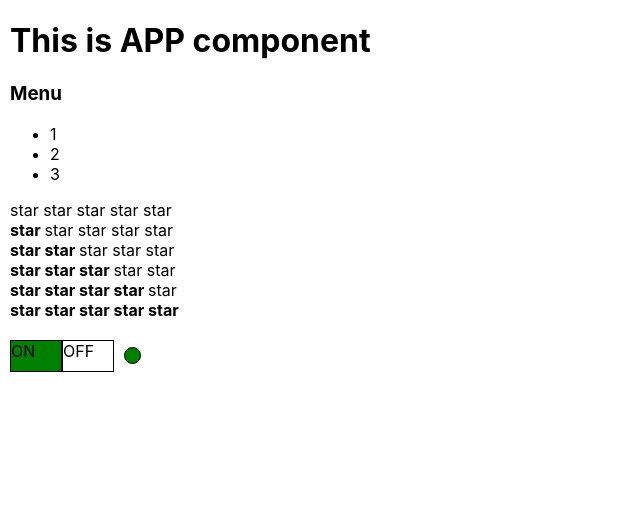
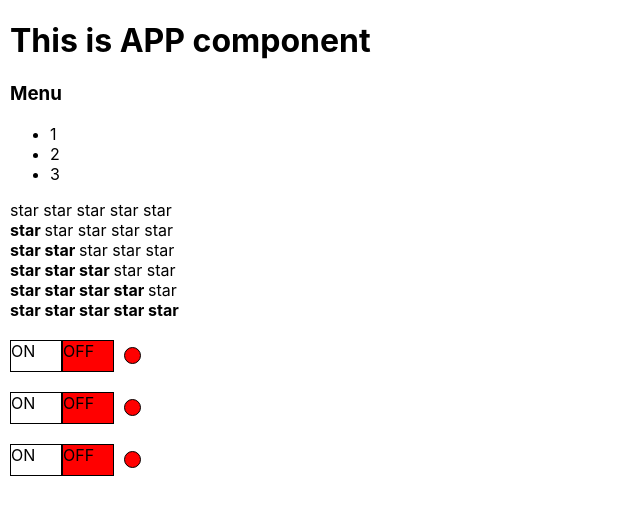
Before and after one commit to petritsyn/react-examples, a React (Create React App) app: page / in a window 1280 px wide. Shown: the top 514 px of the page, without its empty margins (0-640 px from the left). Built offline with nearby package versions, Linux system fonts and the light colour scheme.

Commit message:
06 - useState

```diff
--- a/src/App.tsx
+++ b/src/App.tsx
@@ -8,7 +8,7 @@ function App() {
     return (
         <div className="appWrapper">
             <PageTitle title={"This is APP component"}/>
-            <Accordion title={"Menu"} collapsed={false}/>
+            <Accordion title={"Menu"}/>
 
             <Rating value={0}/>
             <Rating value={1}/>
@@ -17,7 +17,9 @@ function App() {
             <Rating value={4}/>
             <Rating value={5}/>
 
-            <OnOff value={true}/>
+            <OnOff />
+            <OnOff />
+            <OnOff />
         </div>
     );
 }
--- a/src/components/Accordion/Accordion.tsx
+++ b/src/components/Accordion/Accordion.tsx
@@ -1,14 +1,18 @@
-import React from "react";
+import React, {useState} from "react";
 
 type AccordionPropsType = {
-    title: string,
-    collapsed: boolean
+    title: string
 }
 
 function Accordion(props: AccordionPropsType) {
-    return <div>
+
+    let [collapsed, setCollapsed] = useState(false);
+
+    return <div onClick={() => {
+        collapsed ? setCollapsed(false) : setCollapsed(true)
+    }}>
         <AccordionTitle title={props.title}/>
-        {!props.collapsed && <AccordionBody/>}
+        {!collapsed && <AccordionBody/>}
     </div>
 }
 
--- a/src/components/OnOff/OnOff.tsx
+++ b/src/components/OnOff/OnOff.tsx
@@ -1,16 +1,21 @@
-import React, {FC} from 'react';
+import React, {useState} from 'react';
 import s from './OnOff.module.css';
 
-type OnOffPropsType = {
-    value: boolean
-}
+const on = s.button + ' ' + s.on;
+const off = s.button + ' ' + s.off;
+const empty = s.button;
+const bulbOn = s.bulb + ' ' + s.on;
+const bulbOff = s.bulb + ' ' + s.off;
 
-const OnOff: FC<OnOffPropsType> = (props) => {
+const OnOff = () => {
+
+    let [value, setValue] = useState(false);
+
     return (
         <div className={s.OnOff}>
-            {props.value ? <div className={s.button + ' ' + s.on}>ON</div> : <div className={s.button}>ON</div>}
-            {!props.value ? <div className={s.button + ' ' + s.off}>OFF</div> : <div className={s.button}>OFF</div>}
-            {props.value ? <div className={s.bulb + ' ' + s.on}> </div> : <div className={s.bulb + ' ' + s.off}> </div>}
+            <div className={value ? on : empty} onClick={ () => setValue(true)}>ON</div>
+            <div className={value ? empty : off}  onClick={ () => setValue(false)}>OFF</div>
+            <div className={value ? bulbOn : bulbOff}></div>
         </div>
     );
 };
```
